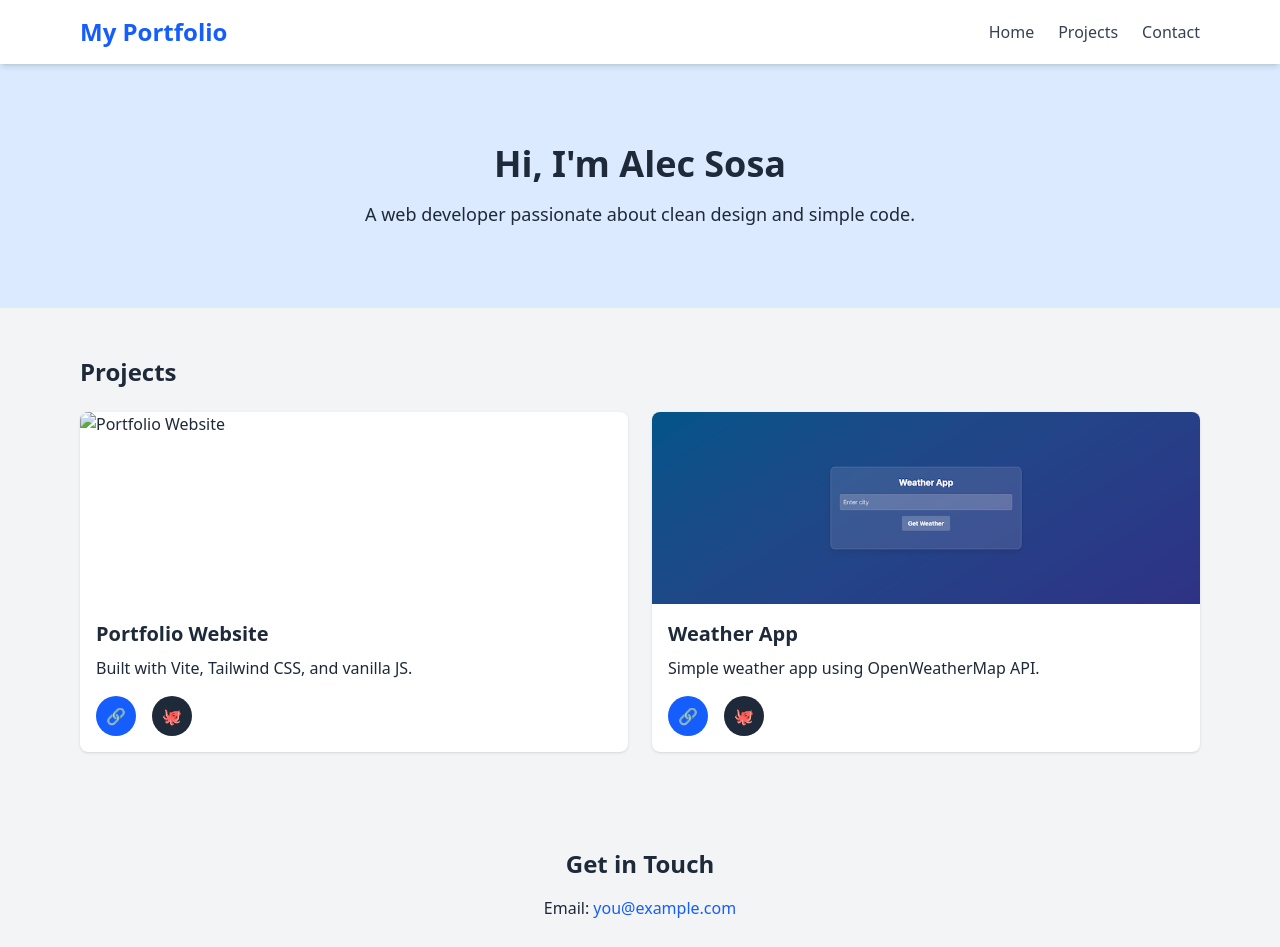
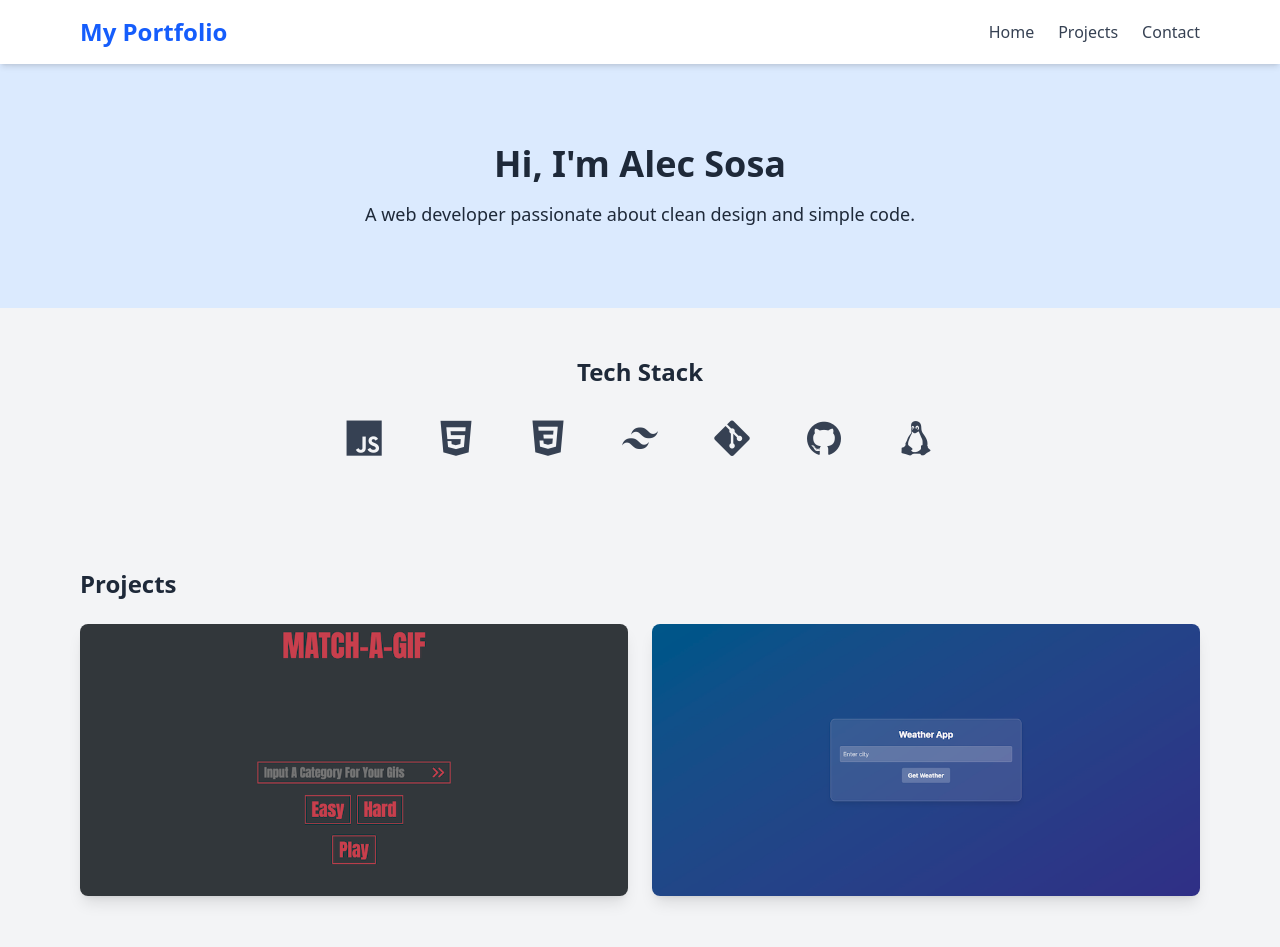
Before and after one commit to asosa223/My-Portfolio, a website built with Vite: page index.html in a window 1280 px wide. Shown: the top 947 px of the page. Built offline with nearby package versions, Linux system fonts and the light colour scheme; files whose address does not match are found by name.

Commit message:
feat: add technology icons section with devicon

```diff
--- a/index.html
+++ b/index.html
@@ -3,6 +3,7 @@
   <head>
     <meta charset="UTF-8" />
     <meta name="viewport" content="width=device-width, initial-scale=1.0" />
+    <link rel="stylesheet" href="https://cdn.jsdelivr.net/gh/devicons/devicon@v2.15.1/devicon.min.css">
     <link href="/src/style.css" rel="stylesheet">
     <title>My Portfolio</title>
   </head>
--- a/src/main.js
+++ b/src/main.js
@@ -37,10 +37,19 @@ document.getElementById('app').innerHTML = `
 
   <!-- Page Content -->
   <main class="pt-16">
+
     <!-- Home Section -->
     <section id="home" class="text-center py-20 bg-blue-100">
       <h1 class="text-4xl font-bold mb-4">Hi, I'm Alec Sosa</h1>
       <p class="text-lg">A web developer passionate about clean design and simple code.</p>
+    </section>
+
+    <!-- Tech Used Section -->
+    <section id="tech" class="max-w-6xl mx-auto px-4 py-12">
+      <h2 class="text-2xl font-bold mb-4 text-center">Tech Stack</h2>
+      <div id="tech-icons" class="flex flex-wrap justify-center gap-6 text-4xl">
+        <!-- JS will inject tech icons here -->
+      </div>
     </section>
 
     <!-- Projects Section -->
@@ -59,11 +68,11 @@ document.getElementById('app').innerHTML = `
 
 const projects = [
   {
-    title: "Portfolio Website",
-    description: "Built with Vite, Tailwind CSS, and vanilla JS.",
-    image: "/images/portfolio.png", // Place this image in public/images/
-    liveLink: "https://your-portfolio-link.com",
-    githubLink: "https://github.com/your-username/portfolio"
+    title: "Match A Gif",
+    description: "Matching game built with HTML, CSS, and vanilla JS.",
+    image: "/images/Match-a-gif.png",
+    liveLink: "https://match-a-gif.netlify.app/",
+    githubLink: "https://github.com/asosa223/match-a-gif"
   },
   {
     title: "Weather App",
@@ -77,25 +86,27 @@ const projects = [
 const projectsList = document.getElementById('projects-list');
 projects.forEach(project => {
   const card = document.createElement('div');
-  card.className = "bg-white rounded-lg shadow overflow-hidden flex flex-col";
+  card.className = "relative group rounded-lg overflow-hidden shadow-lg";
+
   card.innerHTML = `
-    <img src="${project.image}" alt="${project.title}" class="w-full h-48 object-cover">
-    <div class="p-4 flex flex-col flex-grow">
+    <img src="${project.image}" alt="${project.title}" class="w-full h-68 object-cover" />
+
+    <div class="absolute inset-0 bg-black/70 text-white flex flex-col items-center justify-center text-center p-4 opacity-0 group-hover:opacity-100 transition-opacity duration-300">
       <h3 class="text-xl font-bold mb-2">${project.title}</h3>
-      <p class="mb-4 flex-grow">${project.description}</p>
-      <div class="flex space-x-4 mt-auto">
+      <p class="text-sm mb-4">${project.description}</p>
+      <div class="flex gap-4">
         <a href="${project.liveLink}" target="_blank"
-           class="w-10 h-10 flex items-center justify-center bg-blue-600 text-white rounded-full hover:bg-blue-700 transition"
-           title="View Live">
+           class="w-10 h-10 bg-white/20 hover:bg-white/40 rounded-full flex items-center justify-center transition">
           🔗
         </a>
         <a href="${project.githubLink}" target="_blank"
-           class="w-10 h-10 flex items-center justify-center bg-gray-800 text-white rounded-full hover:bg-gray-900 transition"
-           title="View GitHub">
+           class="w-10 h-10 bg-white/20 hover:bg-white/40 rounded-full flex items-center justify-center transition">
           🐙
         </a>
+      </div>
     </div>
   `;
+
   projectsList.appendChild(card);
 });
 
@@ -106,3 +117,36 @@ const mobileMenu = document.getElementById('mobile-menu');
 menuToggle.addEventListener('click', () => {
   mobileMenu.classList.toggle('hidden');
 });
+
+const techIcons = [
+  "devicon-javascript-plain",
+  "devicon-html5-plain",
+  "devicon-css3-plain",
+  "devicon-tailwindcss-plain",
+  "devicon-git-plain",
+  "devicon-github-original",
+  "devicon-linux-plain",
+];
+
+const techContainer = document.getElementById('tech-icons');
+
+techIcons.forEach(iconClass => {
+  const icon = document.createElement('i');
+  icon.className = `${iconClass} text-gray-700 hover:text-indigo-500 transition-colors duration-200 p-4`;
+  techContainer.appendChild(icon);
+});
+
+// // Dark mode logic
+// const toggleBtn = document.getElementById('theme-toggle');
+// const htmlEl = document.documentElement;
+
+// toggleBtn.addEventListener('click', () => {
+//   htmlEl.classList.toggle('dark');
+//   // Optionally: Save preference to localStorage
+//   localStorage.setItem('theme', htmlEl.classList.contains('dark') ? 'dark' : 'light');
+// });
+
+// // Optional: Load saved preference on page load
+// if (localStorage.getItem('theme') === 'dark') {
+//   htmlEl.classList.add('dark');
+// }
--- a/vite.config.js
+++ b/vite.config.js
@@ -1,6 +1,11 @@
 import { defineConfig } from 'vite'
 import tailwindcss from '@tailwindcss/vite'
 export default defineConfig({
+  darkMode: 'class', // Enable class-based dark mode
+  content: ['./index.html', './src/**/*.{js,ts}'],
+  theme: {
+    extend: {},
+  },
   plugins: [
     tailwindcss(),
   ],
```
Also changed, not shown: public/images/Match-a-gif.png (added).
